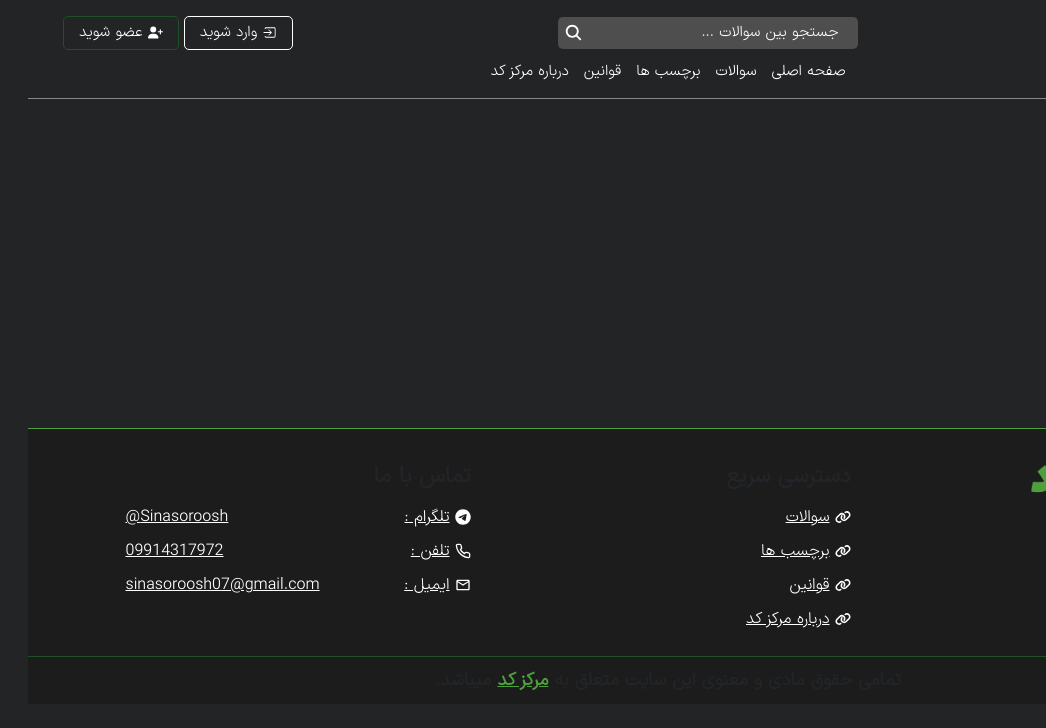
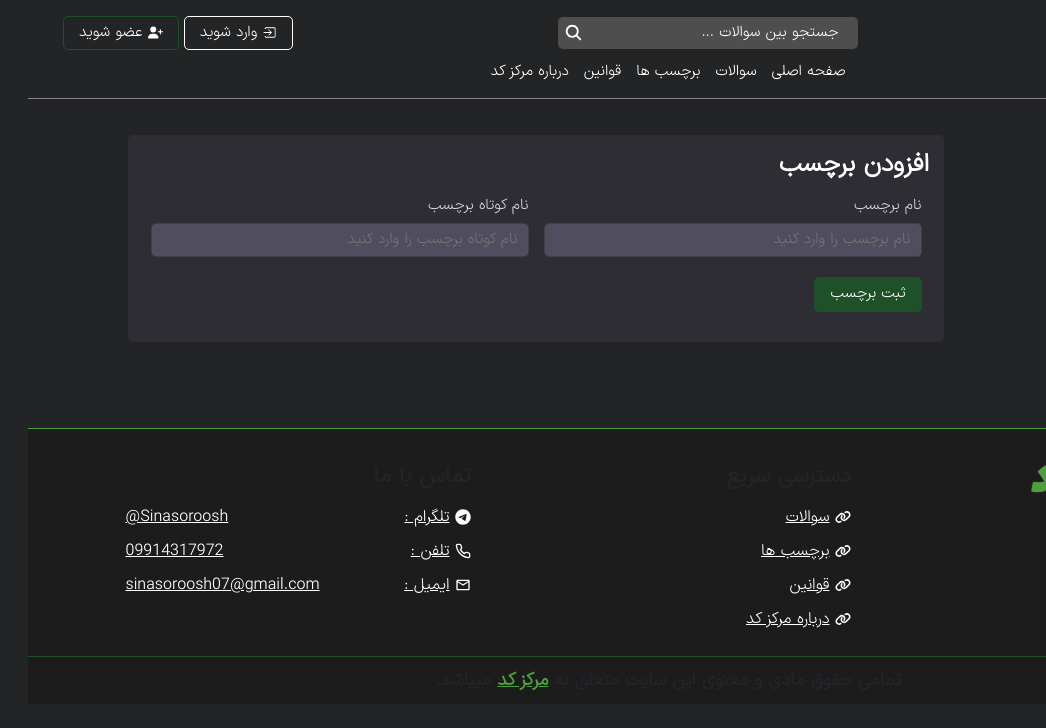
Before and after one commit to Sina-Soroosh/codeCentral, a Next.js app: page /p-admin/tags in a window 1280 px wide. Shown: the top 728 px of the page, without its empty margins (234-1280 px from the left). Built offline with nearby package versions, Linux system fonts and the light colour scheme; no server answers.

Commit message:
Coding Create template for p-admin/tags

```diff
--- a/src/app/p-admin/tags/page.tsx
+++ b/src/app/p-admin/tags/page.tsx
@@ -1,6 +1,7 @@
 import React from "react";
 import { Metadata } from "next";
 import AdminPanel from "@/components/layout/AdminPanel/AdminPanel";
+import Create from "@/components/templates/PanelAdmin/Tags/Create/Create";
 
 export const metadata: Metadata = {
   title: "برچسب ها پنل مدیریت - مرکز کد",
@@ -9,7 +10,9 @@ export const metadata: Metadata = {
 function page() {
   return (
     <>
-      <AdminPanel></AdminPanel>
+      <AdminPanel>
+        <Create />
+      </AdminPanel>
     </>
   );
 }
--- /dev/null
+++ b/src/components/templates/PanelAdmin/Tags/Create/Create.module.css
@@ -0,0 +1,71 @@
+.create {
+    padding: 30px 100px;
+    max-width: 100vw;
+}
+
+.create .content {
+    background-color: #2e2d33;
+    border-radius: 5px;
+    padding: 15px;
+}
+
+.create .content .title h4 {
+    color: #fff;
+    font-size: 2.5rem;
+    font-weight: 700;
+}
+
+.create .content form {
+    margin: 5px 0;
+}
+
+.create .content .input_box {
+    margin: 10px 0;
+}
+
+.create .content .input_box>div {
+    width: 100%;
+}
+
+.create .content .input_box label {
+    font-size: 15px;
+    color: #d1d7e2;
+    margin-bottom: 5px;
+}
+
+.create .content .input_box input,
+.create .content .input_box select {
+    width: 100%;
+    background: #504d5e;
+    border: 1px solid #3f3f46;
+    font-size: 15px;
+    padding: 5px 10px;
+    border-radius: 5px;
+    color: #fff;
+    transition: .3s;
+}
+
+.create .content .input_box input:focus {
+    border: 1px solid #3f3f46;
+}
+
+
+.create .content .input_box input[type=number]::-webkit-inner-spin-button {
+    -webkit-appearance: none;
+}
+
+.create .content .submit_btn {
+    color: #fff;
+    background: #1E5128;
+    margin: 10px 0;
+    border: 1px solid #1E5128;
+    padding: 5px 15px;
+    font-size: 15px;
+    border-radius: 5px;
+    transition: .3s;
+}
+
+.create .content .submit_btn:hover {
+    background-color: transparent;
+    color: #4E9F3D;
+}
--- /dev/null
+++ b/src/components/templates/PanelAdmin/Tags/Create/Create.tsx
@@ -0,0 +1,121 @@
+"use client";
+
+import React, { useRef, useState } from "react";
+import styles from "./Create.module.css";
+import showToast from "@/helpers/showToast";
+import { useRouter } from "next/navigation";
+import Loader from "@/components/modules/Loader/Loader";
+import Swal from "sweetalert2";
+
+type Body = {
+  title: string;
+  shortName: string;
+};
+
+function Create() {
+  const router = useRouter();
+  const [isShowLoader, setIsShowLoader] = useState<boolean>(false);
+  const titleRef = useRef<null | HTMLInputElement>(null);
+  const shortNameRef = useRef<null | HTMLInputElement>(null);
+
+  const createTagHandler = async (body: Body) => {
+    setIsShowLoader(true);
+
+    const res = await fetch("/api/tags", {
+      method: "POST",
+      headers: {
+        "Content-Type": "application/json",
+      },
+      body: JSON.stringify(body),
+    });
+
+    setIsShowLoader(false);
+
+    switch (res.status) {
+      case 422:
+        showToast("مقادیر ارسالی صحیح نیست");
+        break;
+      case 409:
+        showToast("برچسبی با این نام کوتاه وجود دارد");
+        break;
+      case 201:
+        Swal.fire({
+          title: "برچسب با موفقیت اظافه شد",
+          confirmButtonText: "متوجه شدم",
+          icon: "success",
+          confirmButtonColor: "#1E5128",
+        });
+
+        (titleRef.current as HTMLInputElement).value = "";
+        (shortNameRef.current as HTMLInputElement).value = "";
+
+        router.refresh();
+        break;
+
+      default:
+        showToast("خطایی رخ داده اتصال خود را چک کنید");
+        break;
+    }
+  };
+
+  const submitForm = (e: React.FormEvent<HTMLFormElement>) => {
+    e.preventDefault();
+
+    const body: Body = {
+      title: titleRef.current?.value || "",
+      shortName: shortNameRef.current?.value || "",
+    };
+
+    if (!body.title || body.title.length < 3) {
+      showToast("نام برچسب باید حداقل 3 کارکتر باشد");
+
+      return;
+    }
+
+    if (!body.shortName || body.shortName.length < 3) {
+      showToast("نام کوتاه برچسب باید حداقل 3 کارکتر باشد");
+
+      return;
+    }
+
+    createTagHandler(body);
+  };
+
+  return (
+    <>
+      <div className={styles.create}>
+        <div className={styles.content}>
+          <div className={styles.title}>
+            <h4>افزودن برچسب</h4>
+          </div>
+          <form className="row" onSubmit={submitForm}>
+            <div className={`col-md-6 ${styles.input_box}`}>
+              <label htmlFor="title">نام برچسب</label>
+              <input
+                type="text"
+                id="title"
+                placeholder="نام برچسب را وارد کنید"
+                ref={titleRef}
+              />
+            </div>
+            <div className={`col-md-6 ${styles.input_box}`}>
+              <label htmlFor="shortname">نام کوتاه برچسب</label>
+              <input
+                type="text"
+                id="shortname"
+                placeholder="نام کوتاه برچسب را وارد کنید"
+                ref={shortNameRef}
+              />
+            </div>
+            <div className="col-12">
+              <button className={styles.submit_btn}>ثبت برچسب</button>
+            </div>
+          </form>
+        </div>
+      </div>
+      {isShowLoader ? <Loader /> : <></>}
+    </>
+  );
+}
+
+export default Create;
```
